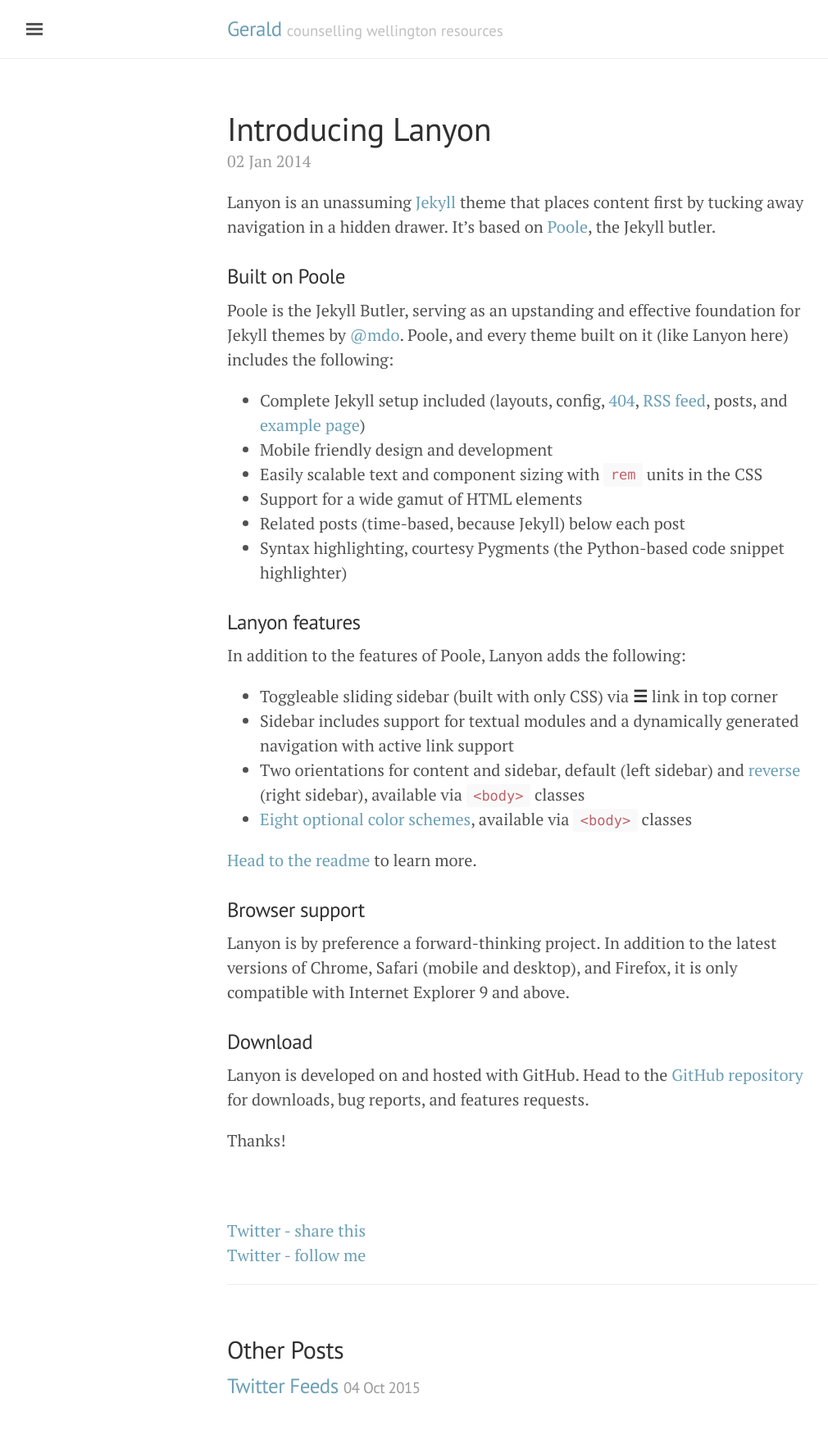
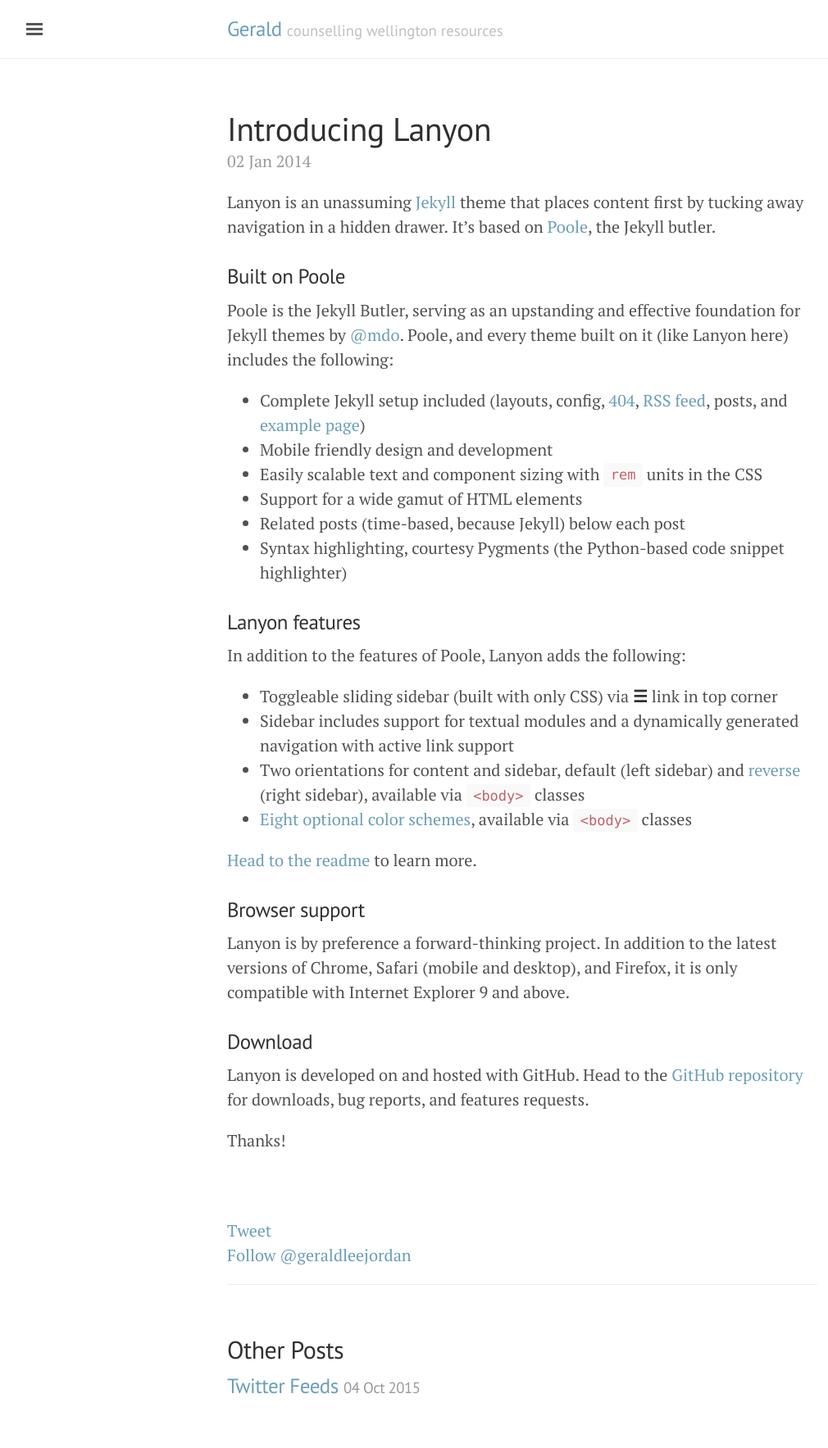
Before and after one commit to geraldnz/geraldnz.github.com, a Jekyll site: the page built from _posts/2014-01-02-introducing-lanyon.md, in a window 1280 px wide. Shown: the whole page at 82% size, without its empty margins (3-1013 px from the left). Built offline with Jekyll 4.4.1, drawn with Linux system fonts in a browser that asks for light colours; comment, search, counter and statistics services are not loaded; some of the changed lines change nothing that is shown.

Commit message:
Update twitter.html

```diff
--- a/_includes/twitter.html
+++ b/_includes/twitter.html
@@ -1,5 +1,4 @@
-<p><a href="https://twitter.com/intent/tweet?url={{ site.url }}{{ page.url }}&text={{ page.title }}&via=geraldleejordan"
-   target="_blank">
-  Twitter - share this</a><br />
-  <a href="https://twitter.com/geraldleejordan" target="_blank">
-  Twitter - follow me</a></p>
+<p><a href="https://twitter.com/share" class="twitter-share-button" data-via="geraldleejordan" data-size="large" data-count="none">Tweet</a>
+<script>!function(d,s,id){var js,fjs=d.getElementsByTagName(s)[0],p=/^http:/.test(d.location)?'http':'https';if(!d.getElementById(id)){js=d.createElement(s);js.id=id;js.src=p+'://platform.twitter.com/widgets.js';fjs.parentNode.insertBefore(js,fjs);}}(document, 'script', 'twitter-wjs');</script><br />
+<a href="https://twitter.com/geraldleejordan" class="twitter-follow-button" data-show-count="false" data-size="large">Follow @geraldleejordan</a>
+<script>!function(d,s,id){var js,fjs=d.getElementsByTagName(s)[0],p=/^http:/.test(d.location)?'http':'https';if(!d.getElementById(id)){js=d.createElement(s);js.id=id;js.src=p+'://platform.twitter.com/widgets.js';fjs.parentNode.insertBefore(js,fjs);}}(document, 'script', 'twitter-wjs');</script></p>
```
